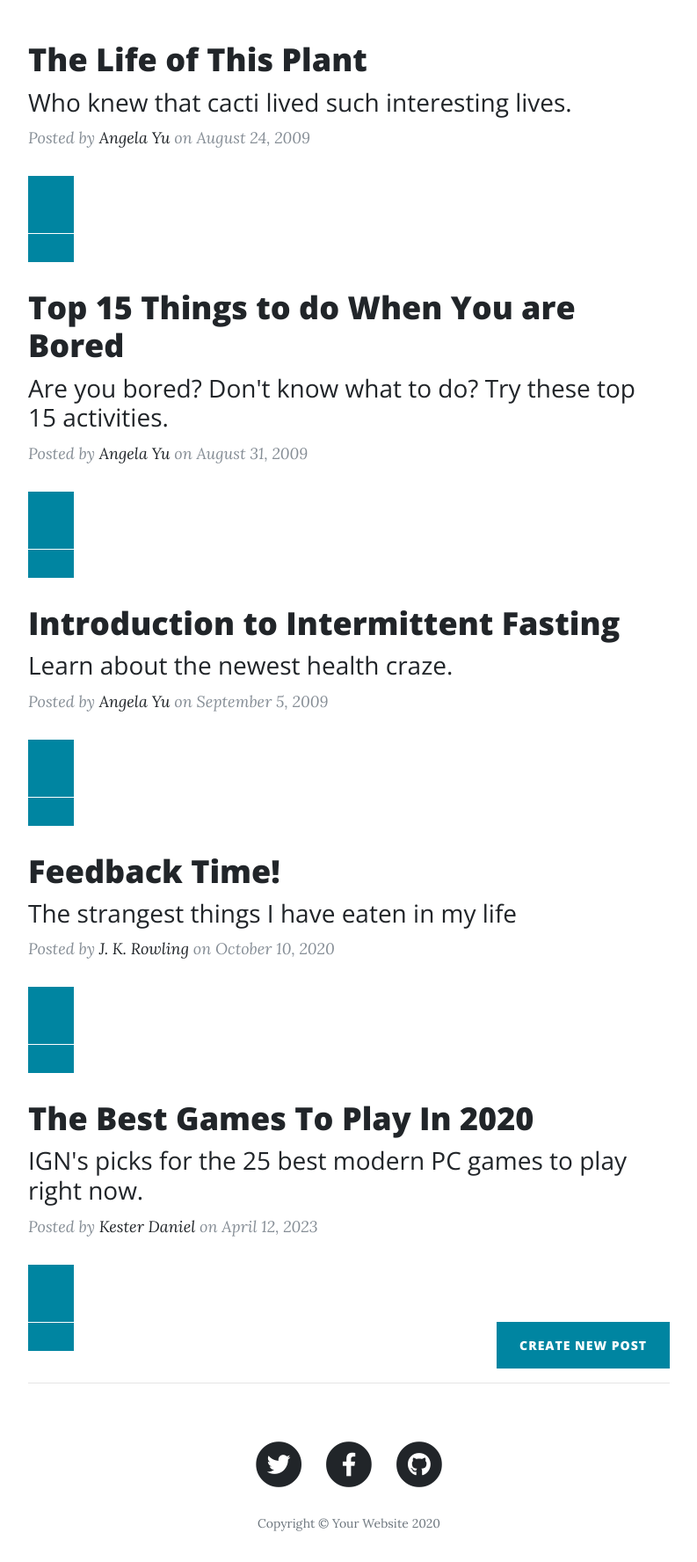
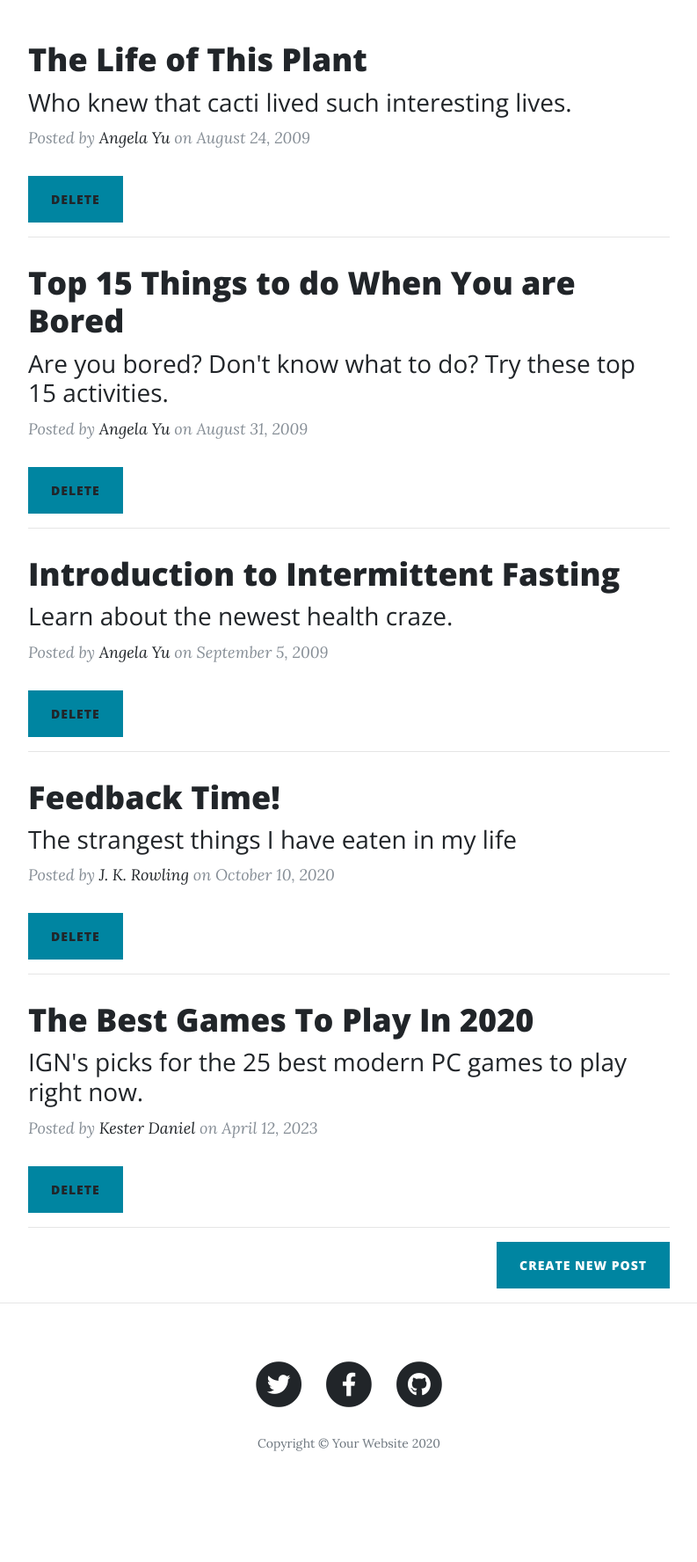
Before and after one commit to KesterDaniel/Flask_RESTful_blog, a Flask app: page / in a window 1280 px wide. Shown: the part 566-2342 px from the top of the page at 88% size, without its empty margins (243-1036 px from the left). After the commit the page ends 2216 px from the top, so only its background shows below. Run offline with Flask 3, Linux system fonts and the light colour scheme; data comes from the database, SQL or seed files in the repository; both versions use the stored data as it was after the commit; some libraries are stand-ins or nearby versions.

Commit message:
deleting posts

```diff
--- a/main.py
+++ b/main.py
@@ -107,6 +107,14 @@ def edit_post(post_id):
 
     return render_template("make-post.html", edit=True, form=edit_post_form)
 
+@app.route("/delete/<int:post_id>")
+def delete(post_id):
+    post = BlogPost.query.filter_by(id=post_id).first()
+    db.session.delete(post)
+    db.session.commit()
+    return redirect(url_for("get_all_posts"))
+
+
 if __name__ == "__main__":
     db.create_all()
     app.run(host='0.0.0.0', port=5000, debug=True)
--- a/templates/index.html
+++ b/templates/index.html
@@ -32,7 +32,7 @@
           <p class="post-meta">Posted by
             <a href="#">{{post.author}}</a>
             on {{post.date}}</p>
-            <a class="btn btn-primary" href="{{url_for('delete', post_id=post.id)}}"
+            <a class="btn btn-primary" href="{{url_for('delete', post_id=post.id)}}">delete</a>
         </div>
         <hr>
         {% endfor %}
```
Also changed, not shown: instance/posts.db.
